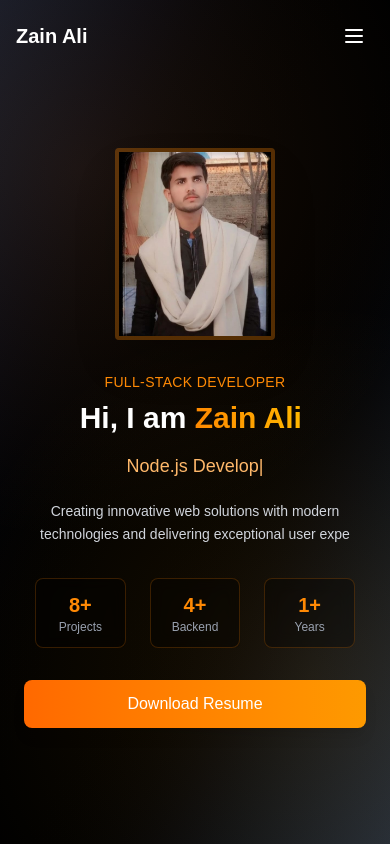
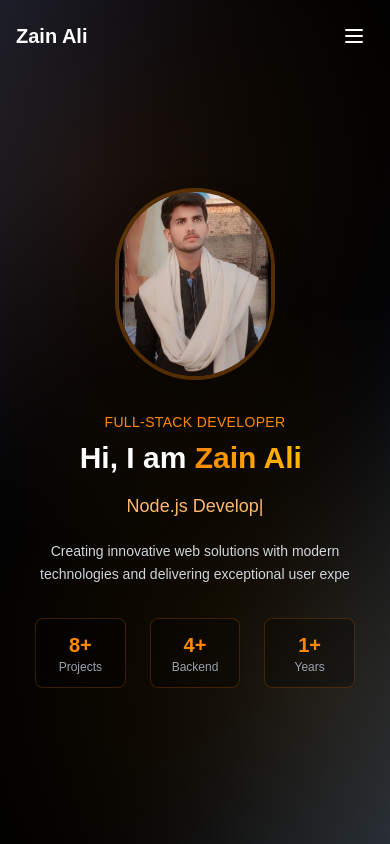
Before and after one commit to zain0313233/myportfolio, a Next.js app: page / in a window 390 px wide. Shown: the top 844 px of the page. Built offline with nearby package versions, Linux system fonts and the light colour scheme.

Commit message:
70 % done

```diff
--- a/src/component/MobileHero.js
+++ b/src/component/MobileHero.js
@@ -10,7 +10,7 @@ export default function MobileHero() {
 
       <div className="relative z-10 px-6 pt-20 pb-12 min-h-screen flex flex-col">
         <div className="flex-1 flex flex-col justify-center items-center text-center space-y-8">
-          <div className="w-40 h-48 rounded overflow-hidden border-4 border-orange-400/30 shadow-2xl">
+          <div className="w-40 h-48 rounded-full overflow-hidden border-4 border-orange-400/30 shadow-2xl">
             <img
               src="/Images/zain.jpg"
               alt="Zain Ali"
@@ -79,12 +79,12 @@ export default function MobileHero() {
             </div>
           </div>
 
-          <div className="flex flex-col sm:flex-row gap-4 w-full max-w-sm">
+          {/* <div className="flex flex-col sm:flex-row gap-4 w-full max-w-sm">
             <button className="flex-1 bg-gradient-to-r from-orange-500 to-amber-500 text-white py-3 px-6 rounded-lg font-medium hover:from-orange-600 hover:to-amber-600 transition-all duration-300 shadow-lg">
               Download Resume
             </button>
 
-          </div>
+          </div> */}
         </div>
 
 
--- a/src/component/skill.js
+++ b/src/component/skill.js
@@ -146,8 +146,8 @@ const Skill = () => {
   return (
     <section
       ref={sectionRef}
-      className={`min-h-[400px] w-auto mt-20 p-6 ${
-        isVisible ? 'animate-slide-in-top' : 'opacity-0 bg-white'
+      className={` bg-white min-h-[400px] w-auto mt-20 p-6 ${
+        isVisible ? 'animate-slide-in-top' : 'opacity-0 '
       }`}
     >
       <h2 className="text-4xl font-bold text-center mb-16">My Skills</h2>
```
